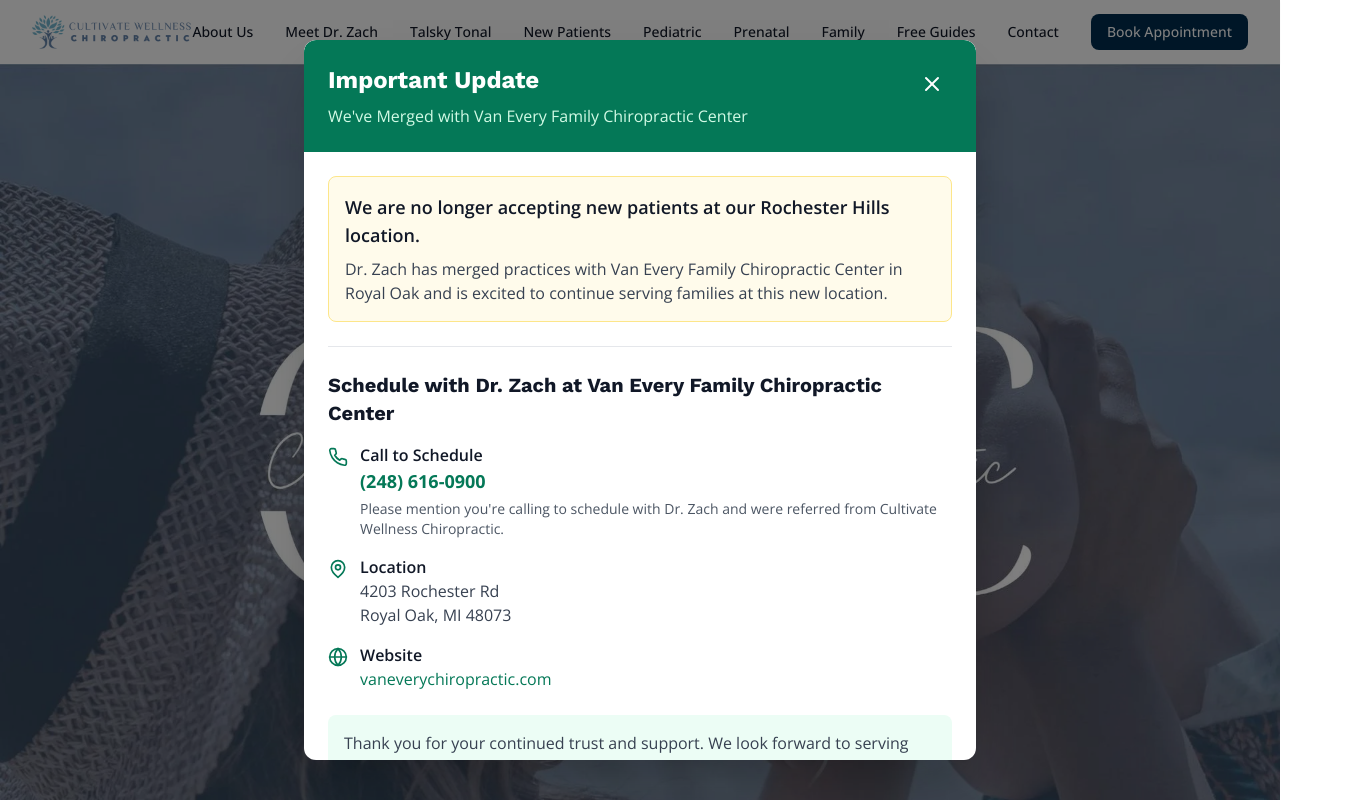
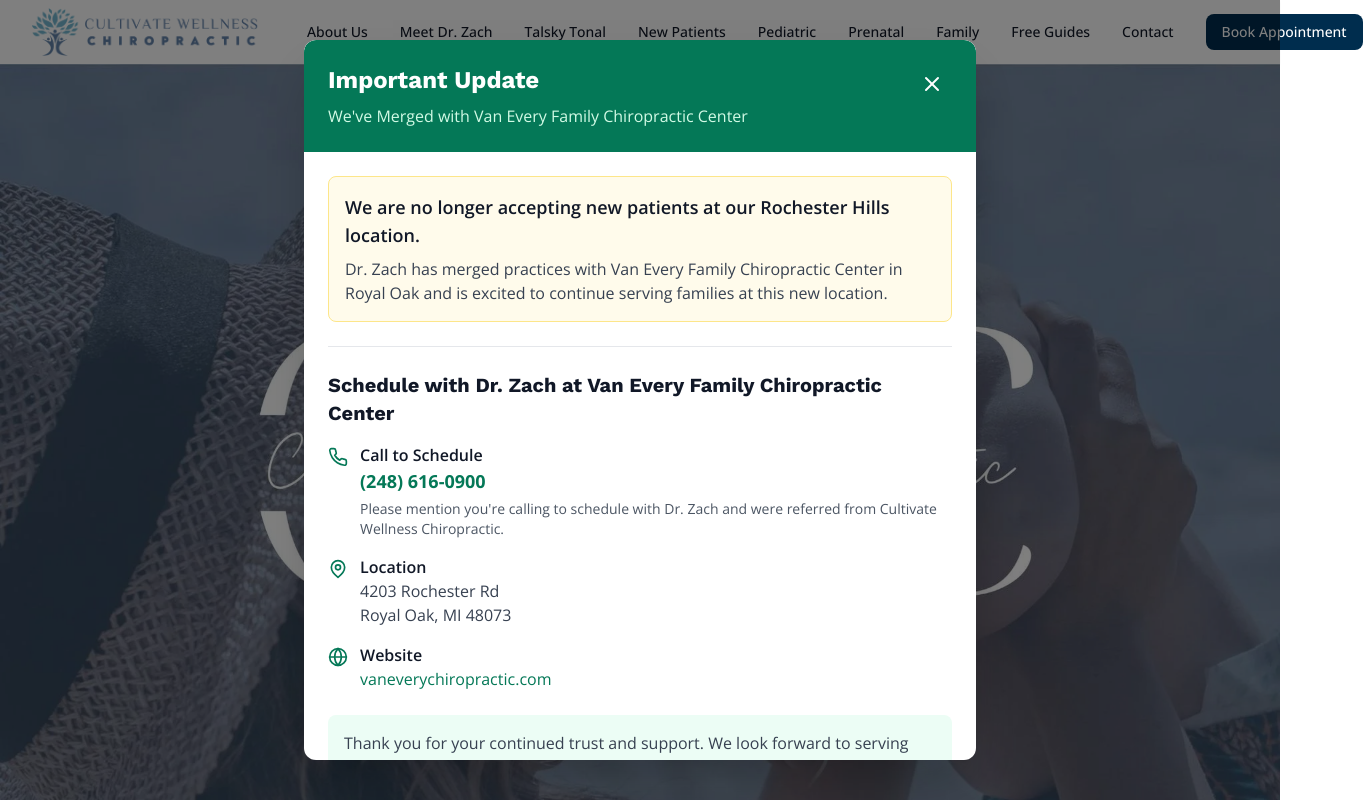
Before and after one commit to drzachconner/talskytonal-dot-com, a React (Vite) app: page / in a window 1280 px wide. Shown: the top 800 px of the page, 1363 px wide, since content can reach past the window. Built offline with nearby package versions, Linux system fonts and the light colour scheme.

Commit message:
Updated Header.tsx

```diff
--- a/src/components/Header.tsx
+++ b/src/components/Header.tsx
@@ -31,8 +31,8 @@ export default function Header() {
       </a>
       <header className="bg-white shadow-sm sticky top-0 z-40">
         <nav className="max-w-7xl mx-auto px-4 sm:px-6 lg:px-8">
-          <div className="flex justify-between items-center h-16">
-            <Link to="/" className="flex items-center space-x-2">
+          <div className="flex justify-between items-center h-16 gap-12">
+            <Link to="/" className="flex items-center flex-shrink-0">
               <img
                 src="/images/logo.webp"
                 alt={SITE.name}
```
